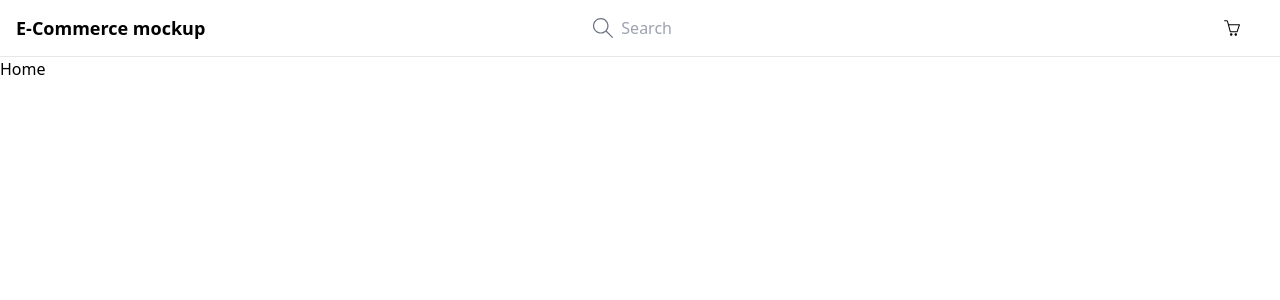
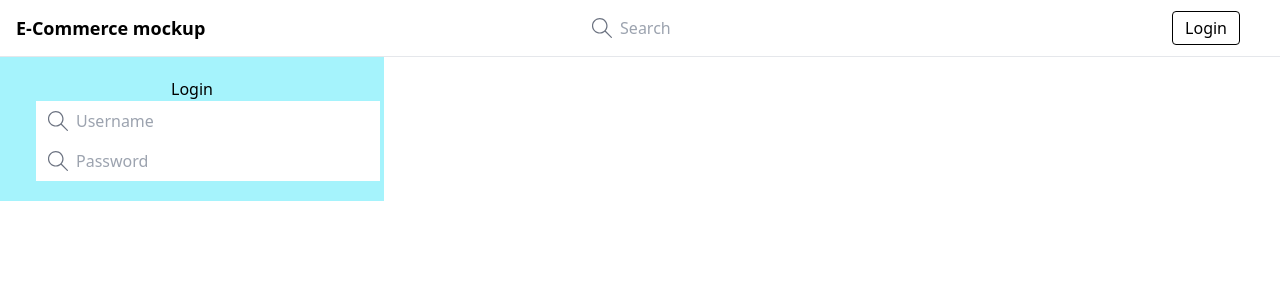
Before and after one commit to TarasMamch/e-commerce-mockup, a JavaScript app: page / in a window 1280 px wide. Shown: the top 300 px of the page. Built offline with nearby package versions, Linux system fonts and the light colour scheme.

Commit message:
added Search bar component

```diff
--- a/src/App.js
+++ b/src/App.js
@@ -1,11 +1,13 @@
 import Header from "./components/Header"
-import Home from "./pages/Home"
+import HomePage from "./pages/HomePage"
+import LoginPage from "./pages/LoginPage"
 
 function App() {
     return (
         <div>
             <Header />
-            <Home />
+            {/* <HomePage /> */}
+            <LoginPage />
         </div>
     )
 }
--- a/src/components/Header.js
+++ b/src/components/Header.js
@@ -1,30 +1,22 @@
-import { SlBasket, SlMagnifier } from "react-icons/sl";
+import { SlBasket } from "react-icons/sl";
+import SearchBar from "./SearchBar"
 
 function Header() {
     return (
         <div className="flex items-center justify-between border-b">
             <div className="flex items-center justify-between px-4 h-14 w-11/12">
                 <div className="flex item-center space-x-2 text-sm">
-                    <div className="text-lg font-bold">
+                    <div className="text-lg font-bold cursor-pointer">
                         E-Commerce mockup
                     </div>
                 </div>
-                <div className="w-full max-w-xl ml-4">
-                    <form>
-                        <div className="relative">
-                            <div className="absolute inset-y-0 flex items-center pl-3">
-                                <SlMagnifier className="h-5 w-5 text-gray-500" />
-                            </div>
-                            <input
-                                className="pl-10 py-2 w-full border-0 shadow-none"
-                                placeholder="Search"
-                            />
-                        </div>
-                    </form>
-                </div>
+                <SearchBar placeholder="Search" />
             </div>
             <div className="mr-10">
-                <SlBasket />
+                <button className="border border-black rounded py-1 px-3">
+                    Login
+                </button>
+                {/* <SlBasket /> */}
             </div>
         </div>
 
--- /dev/null
+++ b/src/components/SearchBar.js
@@ -0,0 +1,21 @@
+import { SlMagnifier } from "react-icons/sl"
+
+function SearchBar({ placeholder }) {
+    return (
+        <div className="w-full max-w-xl ml-4">
+            <form>
+                <div className="relative">
+                    <div className="absolute inset-y-0 flex items-center pl-3">
+                        <SlMagnifier className="h-5 w-5 text-gray-500" />
+                    </div>
+                    <input
+                        className="pl-10 py-2 w-full border-0 shadow-none"
+                        placeholder={placeholder}
+                    />
+                </div>
+            </form>
+        </div>
+    )
+}
+
+export default SearchBar
--- a/src/pages/Home.js
+++ /dev/null
@@ -1,7 +0,0 @@
-function Home() {
-    return (
-        <div>Home</div>
-    )
-}
-
-export default Home
--- /dev/null
+++ b/src/pages/HomePage.js
@@ -0,0 +1,7 @@
+function HomePage() {
+    return (
+        <div>HomePage</div>
+    )
+}
+
+export default HomePage
--- /dev/null
+++ b/src/pages/LoginPage.js
@@ -0,0 +1,17 @@
+import SearchBar from "../components/SearchBar"
+
+function LoginPage() {
+    return (
+        <div className="relative">
+            <div className="w-96 p-5 bg-cyan-200 absolute">
+                <div className="flex flex-col items-center">
+                    <p>Login</p>
+                </div>
+                <SearchBar placeholder="Username" />
+                <SearchBar placeholder="Password" />
+            </div>
+        </div>
+    )
+}
+
+export default LoginPage
```
